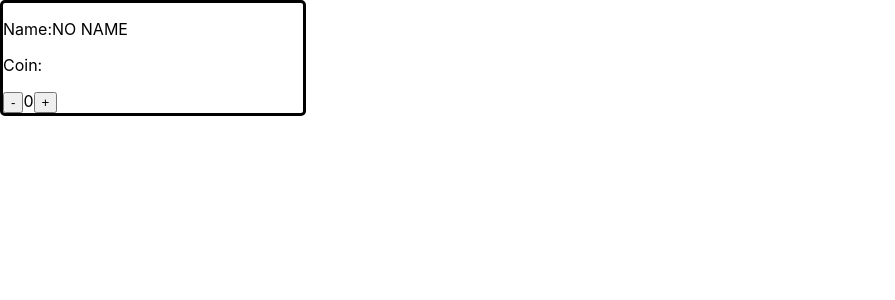
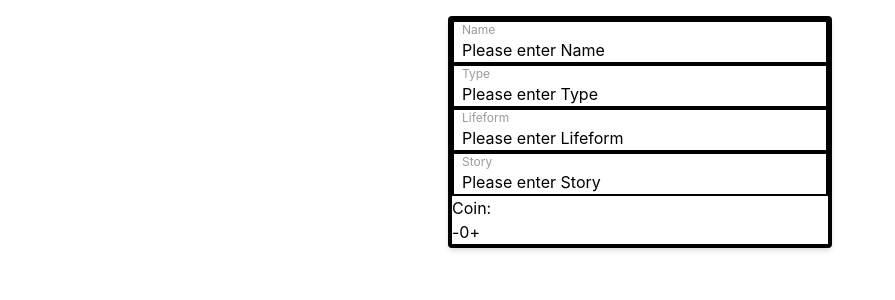
Before and after one commit to Swendude/icrpgme-sheet, a React (Create React App) app: page / in a window 1280 px wide. Shown: the top 300 px of the page, without its empty margins (0-895 px from the left). Built offline with nearby package versions, Linux system fonts and the light colour scheme.

Commit message:
Added tailwind (and 1000 other things).

```diff
--- /dev/null
+++ b/craco.config.js
@@ -0,0 +1,10 @@
+module.exports = {
+    style: {
+        postcss: {
+            plugins: [
+                require('tailwindcss'),
+                require('autoprefixer'),
+            ],
+        },
+    },
+}
--- a/src/features/character/Character.tsx
+++ b/src/features/character/Character.tsx
@@ -1,25 +1,44 @@
-// import React, { useState } from "react";
+import React, { useState } from "react";
 
 import { useAppSelector, useAppDispatch } from "../../app/hooks";
-import {
-  decrement,
-  increment,
-  selectCharacter
-} from "./characterSlice";
+import { decrement, increment, selectCharacter } from "./characterSlice";
 
-import styles from './character.module.css'
+type TextPropProps = {
+  label: string;
+  value: string;
+};
+
+function TextProp(props: TextPropProps) {
+  const [editing, setEditing] = useState(false);
+
+  return (
+    <div className="pl-2 border-2 border-black">
+      <p className="text-xs text-black text-opacity-40">{props.label}</p>
+      {!editing ? (
+        <div onClick={() => setEditing(!editing)}>
+          <p>{props.value || `Please enter ${props.label}`}</p>
+        </div>
+      ) : (
+        <input
+          value={props.value || `Please enter ${props.label}`}
+          type="text"
+        ></input>
+      )}
+    </div>
+  );
+}
 
 export function Character() {
   const character = useAppSelector(selectCharacter);
   const dispatch = useAppDispatch();
 
   return (
-    <div className={styles.box_style}>
-      <div>
-        <div>
-          <p>Name:{character.name || "NO NAME"}</p>
-        </div>
-      </div>
+    <div className=" m-4 max-w-sm mx-auto bg-white rounded shadow-md border-4 border-black">
+      <TextProp label="Name" value={character.name} />
+      <TextProp label="Type" value={character.type} />
+      <TextProp label="Lifeform" value={character.lifeform} />
+      <TextProp label="Story" value={character.story} />
+
       <div>
         <div>
           <p>Coin:</p>
--- /dev/null
+++ b/tailwind.config.js
@@ -0,0 +1,11 @@
+module.exports = {
+    purge: ['./src/**/*.{js,jsx,ts,tsx}', './public/index.html'],
+    darkMode: false, // or 'media' or 'class'
+    theme: {
+        extend: {},
+    },
+    variants: {
+        extend: {},
+    },
+    plugins: [],
+}
```
Also changed, not shown: package.json (+10 -4 lines), src/index.css (+8 -8 lines), 1 other file (tests, documents, lock files or other folders).
